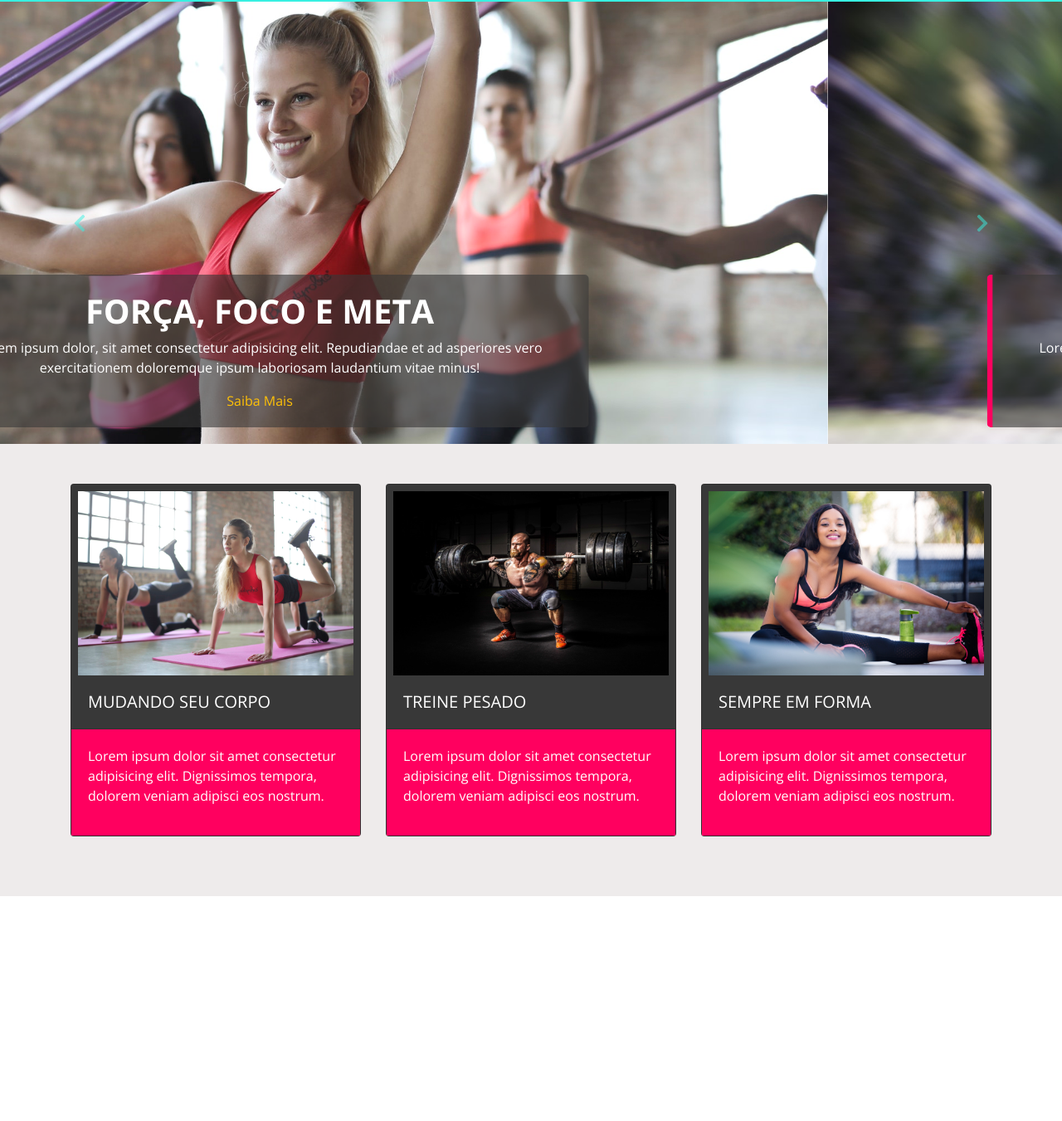
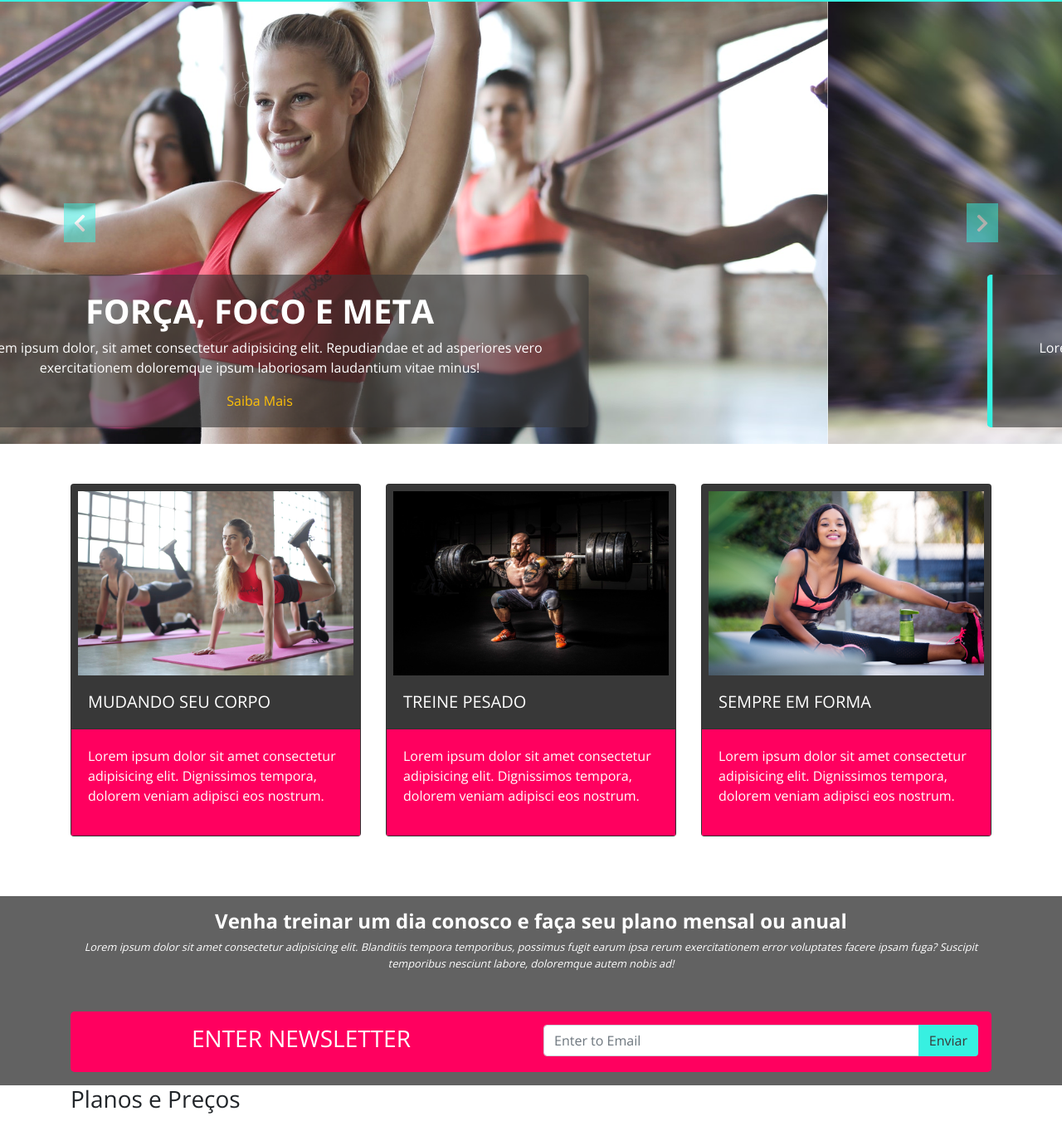
Before and after one commit to jeffersontelles29/Meta-Academy, a website: page index.html in a window 1280 px wide. Shown: the part 56-1407 px from the top of the page at 83% size. Before the commit the page ends 1136 px from the top, so only its background shows below. Drawn offline with nearby package versions, Linux system fonts and the light colour scheme.

Commit message:
Finalização da seção newsletter e correção de alguns codigos scss

```diff
--- a/index.html
+++ b/index.html
@@ -98,7 +98,7 @@
 <!-- ============= End Carousel -->
 
 <!-- ============= Boxes Services -->
-<div id="services" class="services">
+<section id="services" class="services">
   <div class="container">
     <div class="row">
       <div class="col-md-4">
@@ -142,18 +142,65 @@
       </div>
     </div>
   </div>
-</div>
+</section>
 <!-- ============= End Boxes Services -->
+
+<!-- ============= Section Principal -->
+<section id="principal" class="principal">
+  <div class="container">
+    <div class="row">
+      <div class="col-md-12">
+        <h2>Venha treinar um dia conosco e faça seu plano mensal ou anual</h2>
+        <p>Lorem ipsum dolor sit amet consectetur adipisicing elit. Blanditiis tempora temporibus, possimus fugit earum ipsa rerum exercitationem error voluptates facere ipsam fuga? Suscipit temporibus nesciunt labore, doloremque autem nobis ad!</p>
+      </div>
+    </div>
+
+    <!-- Newslletter -->
+    <div class="principal-newsletter">
+      <div class="row">
+        <div class="col-md-6">
+          <h3>Enter Newsletter</h3>
+        </div>
+        <div class="col-md-6">
+          <div class="input-group">
+            <input type="text" class="form-control" placeholder="Enter to Email" aria-label="Newsletter" aria-describedby="button-addon2">
+            <div class="input-group-append">
+              <button class="btn btn-base" type="button" id="button-addon2">Enviar</button>
+            </div>
+          </div>
+        </div>
+      </div>
+    </div>
+  </div>
+</section>
+
+
+<!-- ============= Section Planos -->
+<section id="planos" class="planos">
+  <div class="container">
+    <div class="row">
+      <div class="col-md-12">
+        <h3>Planos e Preços</h3>
+      </div>
+    </div>
+
+    <div class="planos-boxes">
+      <div class="row">
+        <div class="col-md-4"></div>
+        <div class="col-md-4"></div>
+        <div class="col-md-4"></div>
+      </div>
+    </div>
+  </div>
+</section>
+<!-- ============= End Planos -->
 
 
 
 
 
 
-
-
-
-
+<!-- ============= End Main -->
 
 <script src="https://code.jquery.com/jquery-3.3.1.slim.min.js" integrity="sha384-q8i/X+965DzO0rT7abK41JStQIAqVgRVzpbzo5smXKp4YfRvH+8abtTE1Pi6jizo" crossorigin="anonymous"></script>
 <script src="https://cdnjs.cloudflare.com/ajax/libs/popper.js/1.14.3/umd/popper.min.js" integrity="sha384-ZMP7rVo3mIykV+2+9J3UJ46jBk0WLaUAdn689aCwoqbBJiSnjAK/l8WvCWPIPm49" crossorigin="anonymous"></script>
--- /dev/null
+++ b/scss/abstracts/_custom.scss
@@ -0,0 +1,7 @@
+// ========================= Custom:
+@import 'variables';
+
+.btn-base {
+  background-color: $color-primaria !important;
+  color: $color-secundaria !important;
+}
--- a/scss/abstracts/_variables.scss
+++ b/scss/abstracts/_variables.scss
@@ -4,4 +4,4 @@ $color-secundaria: #383838;
 $color-options: #FFFF60;
 $color-options2: #FF005F;
 $color-light: #FFFFFF;
-$color-light-2: rgb(238, 235, 235);
+$color-light-2: rgba(97, 97, 97, 0.993);
--- a/scss/components/_carousel.scss
+++ b/scss/components/_carousel.scss
@@ -8,7 +8,7 @@
   width: 50rem;
   background-color: rgba($color-secundaria, 0.6);
   color: $color-light;
-  border-left: 7px solid $color-options2;
+  border-left: 7px solid $color-primaria;
   border-radius: 5px;
 
   h5 {
@@ -24,8 +24,17 @@
 }
 
 // Arrows
-.fas {
+.carousel-control-prev .fas {
   font-size: 1.5rem;
   font-weight: 700;
-  color: $color-primaria;
+  color: $color-light;
+  background: $color-primaria;
+  padding: .7rem;
 }
+.carousel-control-next .fas {
+  font-size: 1.5rem;
+  font-weight: 700;
+  color: $color-light;
+  background: $color-primaria;
+  padding: .7rem;
+}
--- /dev/null
+++ b/scss/layout/_principal.scss
@@ -0,0 +1,28 @@
+.principal {
+  padding: 1rem;
+  text-align: center;
+  background: $color-light-2;
+  color: $color-light;
+
+  h2 {
+    font-size: 1.5rem;
+    font-weight: 700;
+  }
+
+  p {
+    font-size: .8rem;
+    font-style: italic;
+  }
+
+  // newsletter
+  &-newsletter {
+    margin-top: 2rem;
+    background: $color-options2;
+    border-radius: 5px;
+    padding: 1rem;
+
+    h3 {
+      text-transform: uppercase;
+    }
+  }
+}
--- a/scss/layout/_services.scss
+++ b/scss/layout/_services.scss
@@ -1,7 +1,7 @@
 // ========================= Services:
 .services {
   padding: 3rem;
-  background: $color-light-2;
+  background: $color-light;
 }
 
 .card {
--- a/scss/main.scss
+++ b/scss/main.scss
@@ -1,4 +1,5 @@
 // ================== Abstracts:
+@import 'abstracts/custom';
 @import 'abstracts/typography';
 @import 'abstracts/variables';
 
@@ -14,4 +15,5 @@
 
 
 // ================== Layout:
+@import 'layout/principal';
 @import 'layout/services';
```
Also changed, not shown: css/main.css, img/subscriber.jpeg (added).
